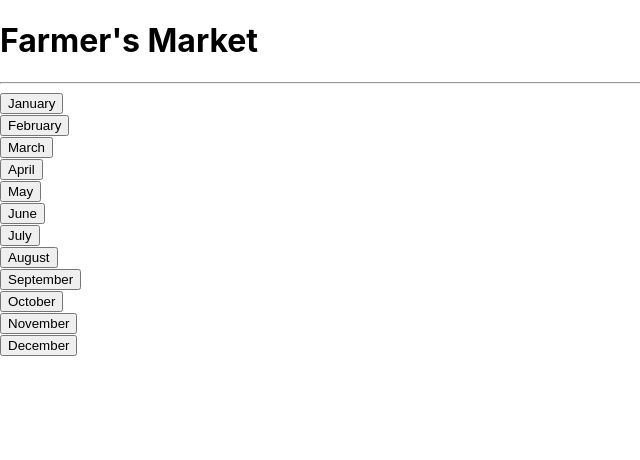
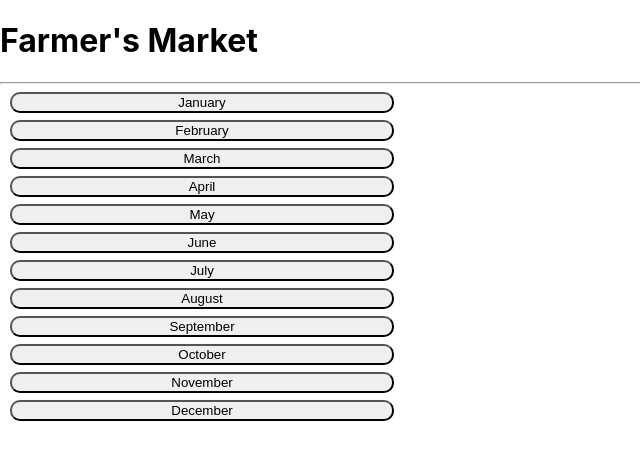
Before and after one commit to Object-ions/farmers-market, a React (Create React App) app: page / in a window 1280 px wide. Shown: the top 460 px of the page, without its empty margins (0-640 px from the left). Built offline with nearby package versions, Linux system fonts and the light colour scheme.

Commit message:
Add button styles

```diff
--- /dev/null
+++ b/src/components/Month.css
@@ -0,0 +1,22 @@
+.month-buttons {
+  display: flex;
+  flex-direction: column;
+  /* background-color: red; */
+  width: 30%;
+  margin-top: 7px;
+  margin-left: 10px;
+}
+
+.month-button {
+  border-radius: 10px;
+  transition: all 0.3s;
+}
+
+.month-button:hover {
+  cursor: pointer;
+  transform: translateY(-2px);
+}
+
+.month-button:active {
+  transform: translateY(1.5px);
+}
--- a/src/components/Month.js
+++ b/src/components/Month.js
@@ -1,5 +1,6 @@
 import React from "react";
 import PropTypes from "prop-types";
+import "./Month.css";
 
 function Month(props) {
 
@@ -13,7 +14,7 @@ function Month(props) {
 
   return (
     <div className="month-buttons">
-      <button>{props.month}</button>
+      <button className="month-button">{props.month}</button>
       {/* {selectedProduce} */}
     </div>
   );
```
